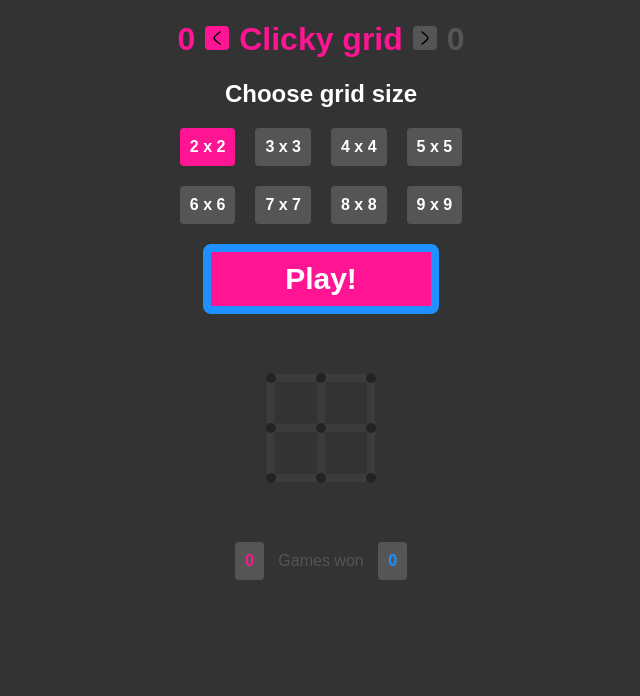
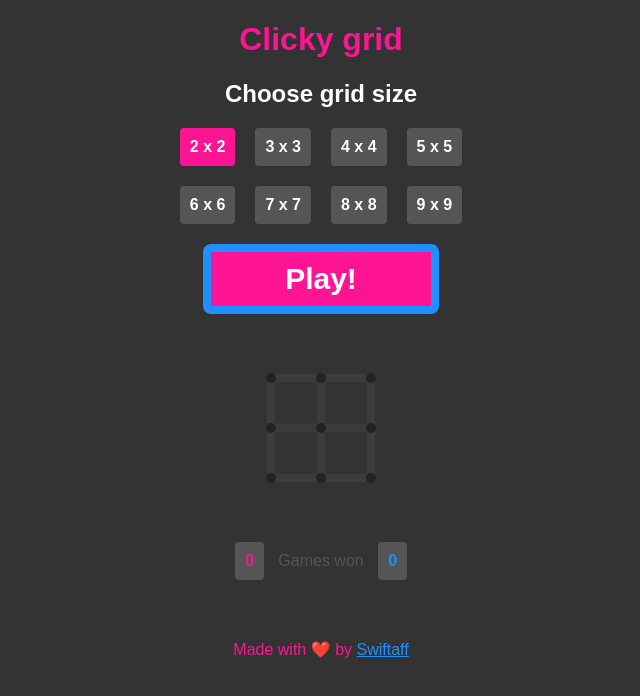
Before and after one commit to Swiftaff/clicky_grid, a website: page src/index.html in a window 1280 px wide. Shown: the whole page, without its empty margins (319-959 px from the left). Drawn offline with Linux system fonts and the light colour scheme.

Commit message:
add footer, hide score before game, goatcounter

```diff
--- a/src/game.js
+++ b/src/game.js
@@ -19,6 +19,8 @@ for (let size = grid_min; size <= grid_max; size++) {
 }
 const grid_size = document.getElementById("grid_size");
 const winner_el = document.getElementById("winner");
+const score1 = document.getElementById(`score1`);
+const score2 = document.getElementById(`score2`);
 const box_count_p1 = document.getElementById(`box_count_p1`);
 const box_count_p2 = document.getElementById(`box_count_p2`);
 const play_button = document.getElementById(`play`);
@@ -41,6 +43,8 @@ reset_game();
 function reset_game(size = gridCount) {
   //console.log("reset_game");
   grid.className = "";
+  score1.className = "hide";
+  score2.className = "hide";
   scores = { p1: 0, p2: 0 };
   player = 1;
   document.body.className = `p${player}`;
@@ -59,6 +63,8 @@ function start() {
   grid.className = "grid-is-playable";
   grid_size.className = "hide";
   play_button.className = "hide";
+  score1.className = "";
+  score2.className = "";
 }
 
 function resize_grid(selected_size) {
--- a/src/index.html
+++ b/src/index.html
@@ -6,13 +6,14 @@
         <title>Clicky grid</title>
         <link rel="icon" type="image/svg+xml" href="favicon.svg" />
         <link rel="stylesheet" href="style.css" />
+        <script data-goatcounter="https://swiftaff.goatcounter.com/count" async src="//gc.zgo.at/count.js"></script>
     </head>
     <body class="p1">
         <h1>
-            <span id="box_count_p1">0</span></span><img src="left.svg" class="left" />Clicky grid<img
+            <span id="score1"><span id="box_count_p1">0</span><img src="left.svg" class="left" /></span>Clicky grid <span id="score2"><img
                 src="right.svg"
                 class="right"
-            /><span id="box_count_p2">0</span>
+            /><span id="box_count_p2">0</span></span>
         </h1>
         <div id="grid_size">
             <h2>Choose grid size</h2>
@@ -23,6 +24,7 @@
         <h2 id="winner"></h2>
         <div id="grid"></div>
         <div id="games"><span id="games_p1">0</span></span> Games won <span id="games_p2">0</span></div>
+        <div id="footer">Made with ❤️ by <a href="https://github.com/Swiftaff">Swiftaff</a></div>
         <script src="game.js" defer></script>
     </body>
 </html>
--- a/src/style.css
+++ b/src/style.css
@@ -227,3 +227,11 @@ img {
     transform: translate(-50%, -50%);
     pointer-events: none;
 }
+
+#footer {
+    margin-top: 60px;
+}
+
+#footer a {
+    color: var(--p2);
+}
```
